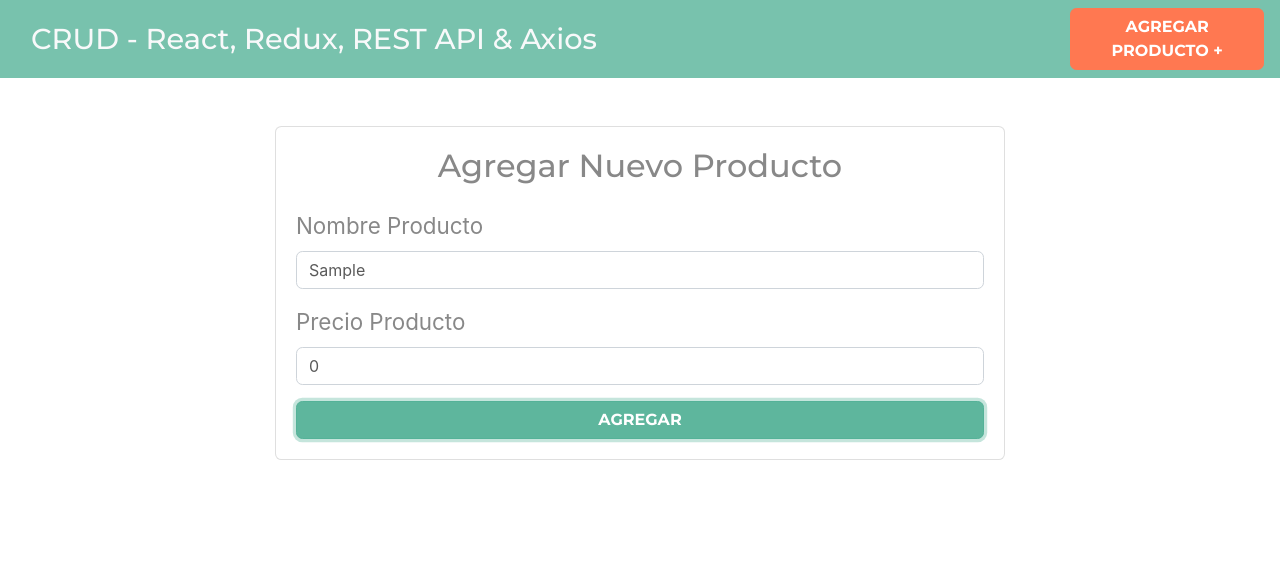
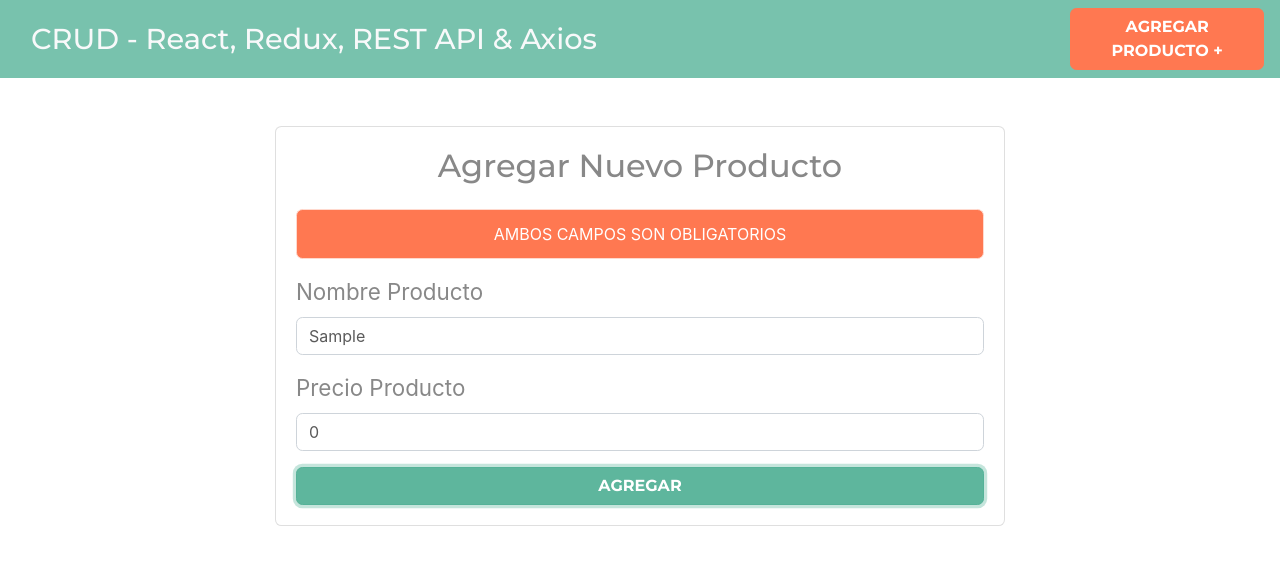
Before and after one commit to dfldiego/r-redux-crud, a React (Create React App) app: page /productos/nuevo in a window 1280 px wide. Both pictures are taken after typing "Sample" into the empty fields and a click on the button "AGREGAR". Shown: the top 564 px of the page. Built offline with nearby package versions, Linux system fonts and the light colour scheme.

Commit message:
Agregando un segundo reducer.parte3. mostrando las alertas para agregar productos.

```diff
--- a/src/components/NuevoProducto.jsx
+++ b/src/components/NuevoProducto.jsx
@@ -22,6 +22,7 @@
     // acceder al state del store
     const cargando = useSelector(state => state.productos.loading);
     const error = useSelector(state => state.productos.error);
+    const alerta = useSelector(state => state.alerta.alerta);
 
     // manda llamar el action de productoActions. Aqui pasamos objeto desde la vista al actions.
     const agregarProducto = producto => dispatch(crearNuevoProductoAction(producto));
@@ -61,6 +62,9 @@
                         <h2 className="text-center mb-4 font-weigth-bold">
                             Agregar Nuevo Producto
                         </h2>
+
+                        {alerta ? <p className={alerta.classes}>{alerta.msg}</p> : null}
+
                         <form
                             onSubmit={submitNuevoProducto}
                         >
```
